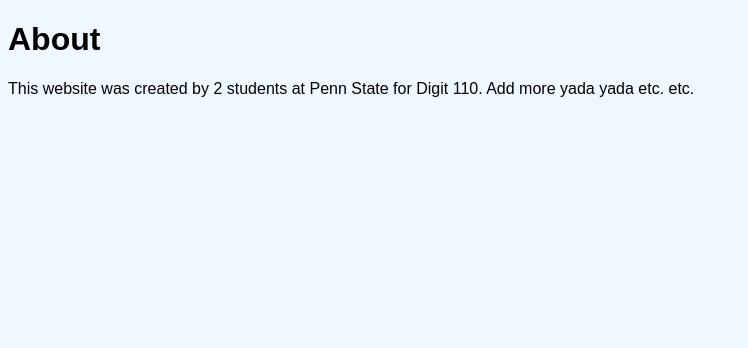
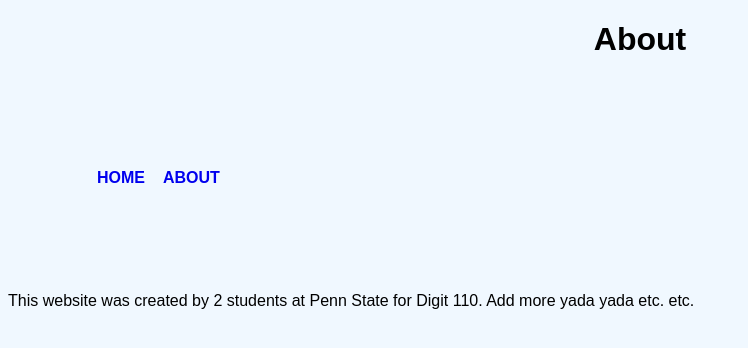
Before and after one commit to san5281/San-not-sans-from-undertales-page, a plain HTML site: page docs/aboutSection.html in a window 1280 px wide. Shown: the whole page, without its empty margins (0-748 px from the left). Drawn offline with Linux system fonts and the light colour scheme.

Commit message:
testing about

```diff
--- a/docs/aboutSection.html
+++ b/docs/aboutSection.html
@@ -2,11 +2,35 @@
 <!DOCTYPE html>
 <html xmlns="http://www.w3.org/1999/xhtml">
     <head>
+        <style>
+            h1 {text-align: center;}
+            ol{
+            list-style-type: none;
+            margin: 0;
+            padding: 0;
+            overflow: hidden;
+            }
+            a:link, a:visited{
+            font-weight: bold;
+            background-color:95bf21;
+            width: 120px;
+            text-decoration: none;
+            }
+            li{
+            float: left;
+            padding: 9px;
+            display: block;
+            }
+        </style>
         <title>About</title>
         <link rel="stylesheet" type="text/css" href="webstyle.css" />
     </head>
     <body>
         <h1> About</h1>
+        <ol>
+            <li><a href="index.html">HOME</a></li>
+            <li><a href="aboutSection.html">ABOUT</a></li>
+        </ol>
         <p>This website was created by 2 students at Penn State for Digit 110. Add more yada yada etc. etc.</p>
     </body>
 </html>
```
